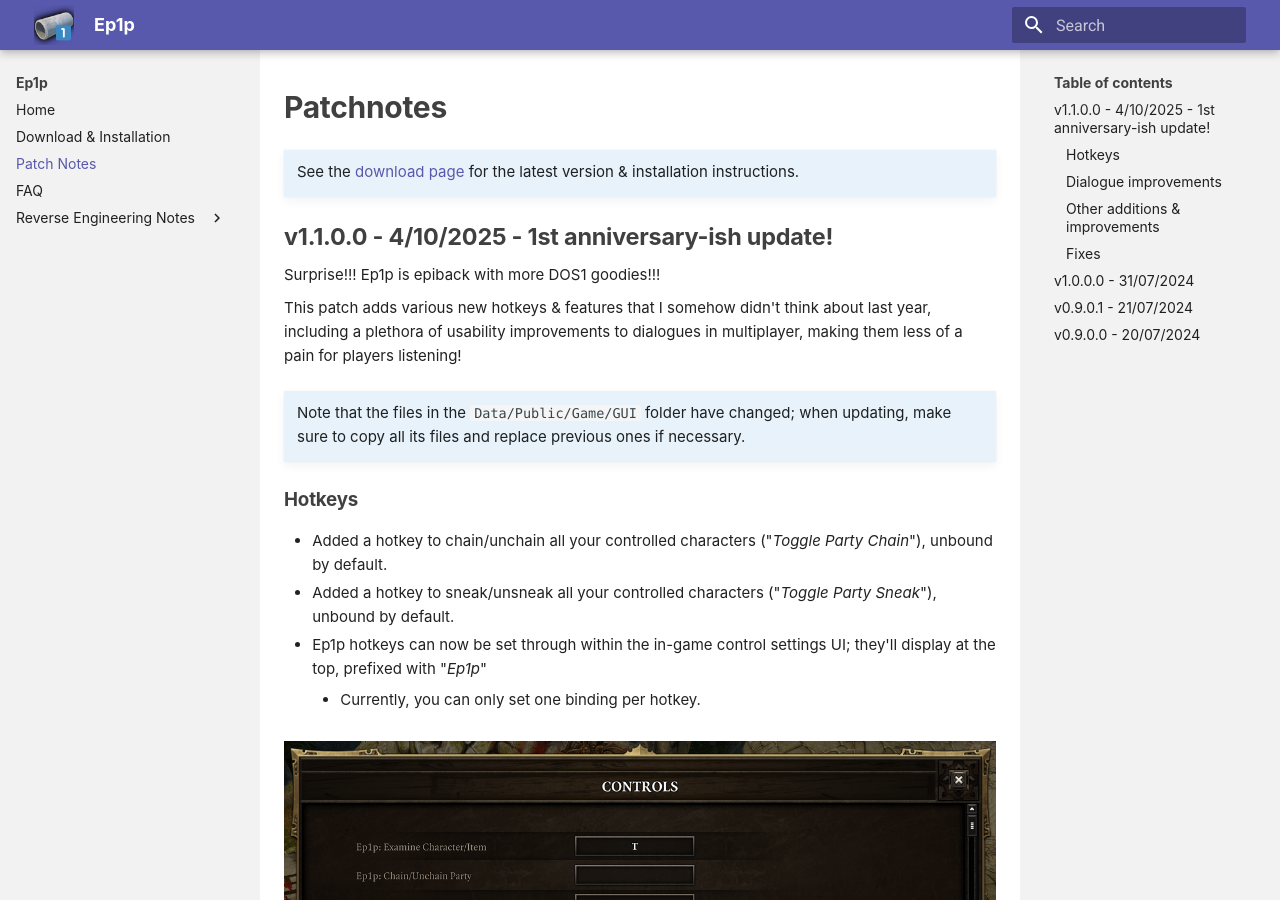
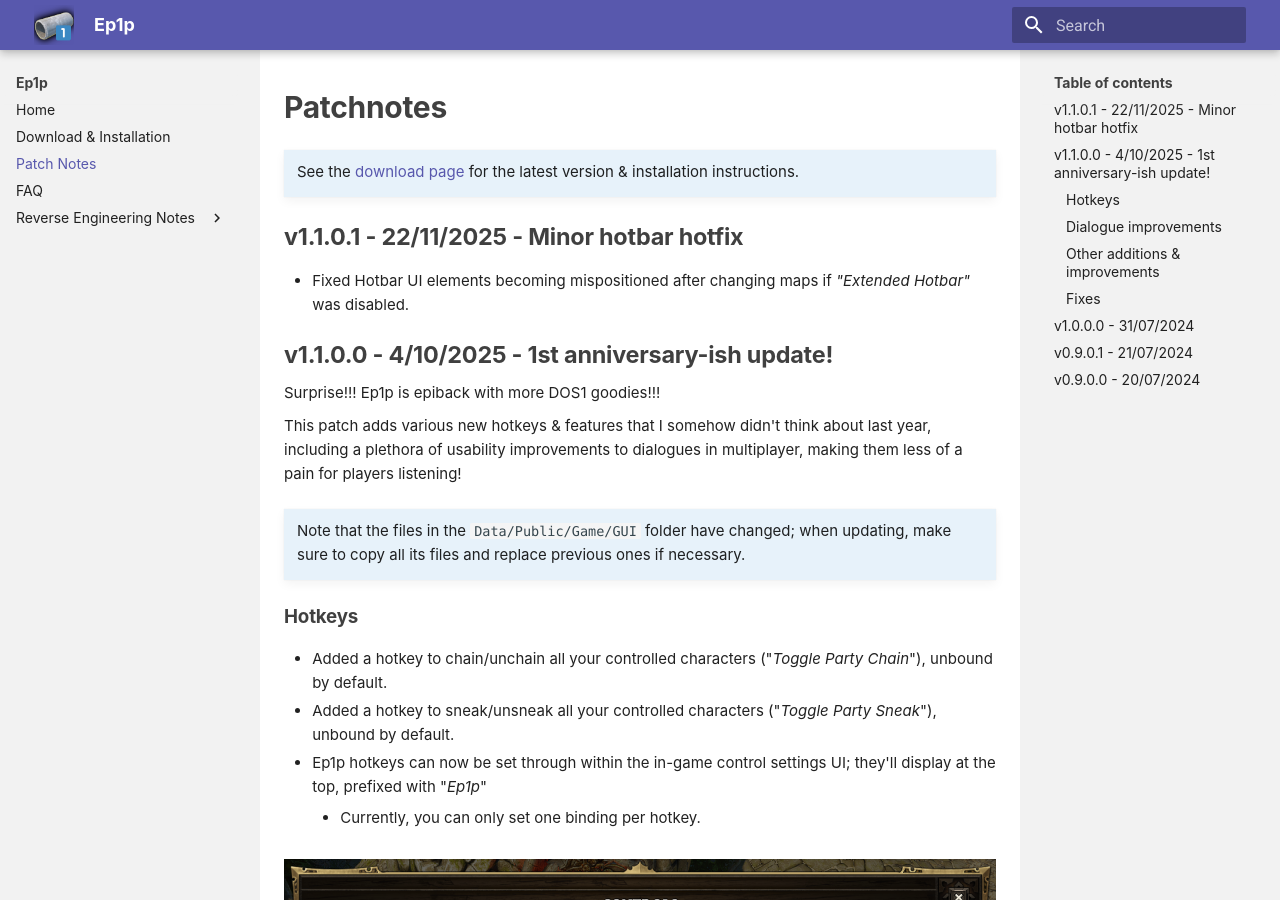
Before and after one commit to PinewoodPip/ep1p, an MkDocs documentation site: the page built from docs/docs/patchnotes.md, in a window 1280 px wide and 900 px high. Built offline with MkDocs 1.6.1 and Material for MkDocs 9.7.7, drawn with Linux system fonts in a browser that asks for light colours.

```diff
--- a/docs/docs/download.md
+++ b/docs/docs/download.md
@@ -2,7 +2,7 @@
 !!! info ""
     Only version 2.0.119.430 (Steam release) of the game is supported. [See the FAQ for getting Ep1p to work on GOG copies](../faq#i-have-a-gog-copy-can-i-use-ep1p).
 
-- [Latest version download (v1.1.0.0).](https://drive.google.com/file/d/12_Q4AdZItj-djkBYFELp7aW7aFfAGtZx/view?usp=drive_link)
+- [Latest version download (v1.1.0.1).](https://drive.google.com/file/d/17YzJ-MwOuONdy0D_lb6kui4FVoWN8GHn/view?usp=drive_link)
 - [Patchnotes](patchnotes.md)
 
 !!! warning ""
--- a/docs/docs/patchnotes.md
+++ b/docs/docs/patchnotes.md
@@ -2,6 +2,10 @@
 
 !!! info ""
     See the [download page](download.md) for the latest version & installation instructions.
+
+## v1.1.0.1 - 22/11/2025 - Minor hotbar hotfix
+
+- Fixed Hotbar UI elements becoming mispositioned after changing maps if *"Extended Hotbar"* was disabled.
 
 ## v1.1.0.0 - 4/10/2025 - 1st anniversary-ish update!
 Surprise!!! Ep1p is epiback with more DOS1 goodies!!!
```
Also changed, not shown: docs/docs/index.md (+1 -1 lines), 2 other files.
